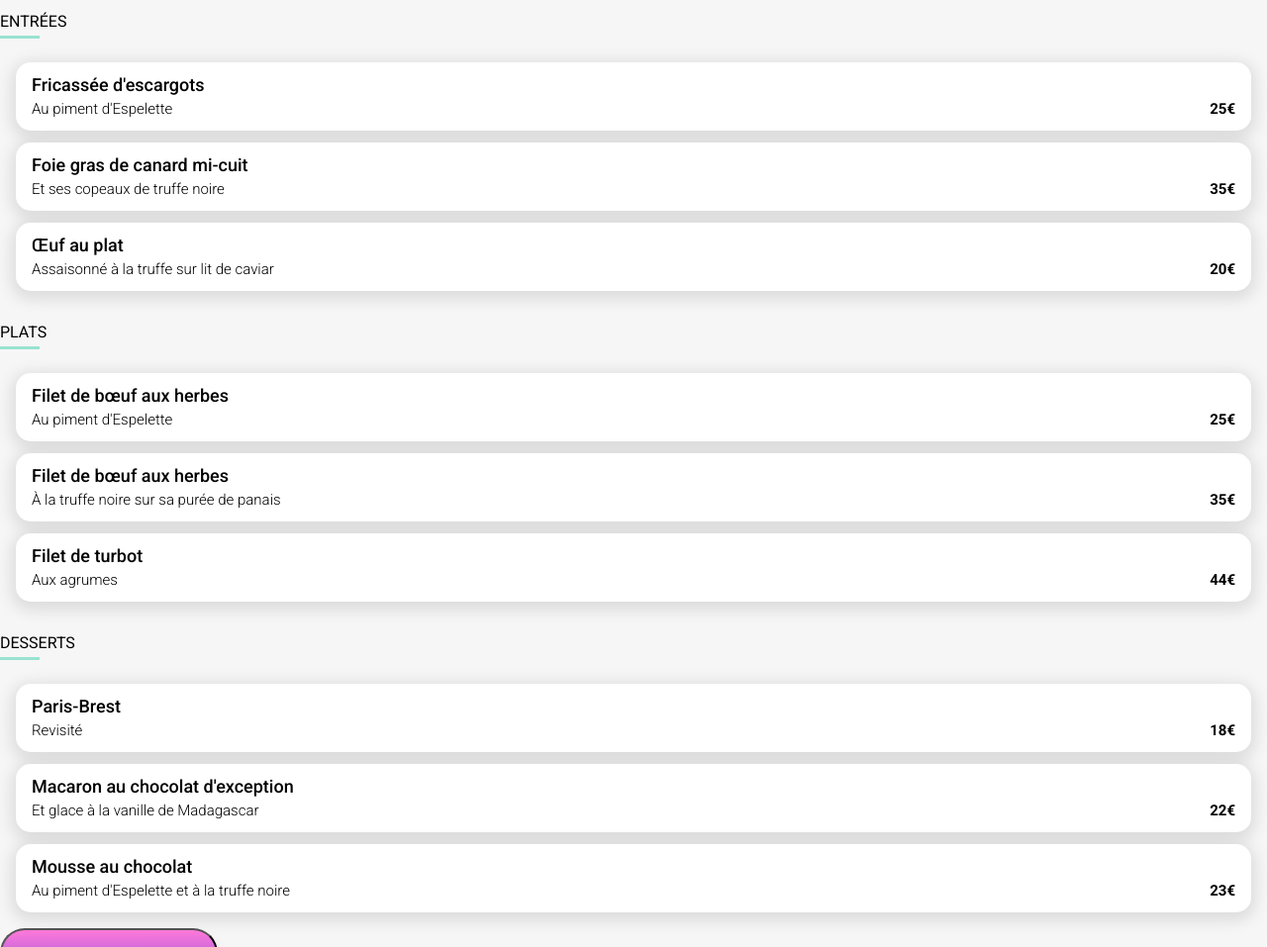
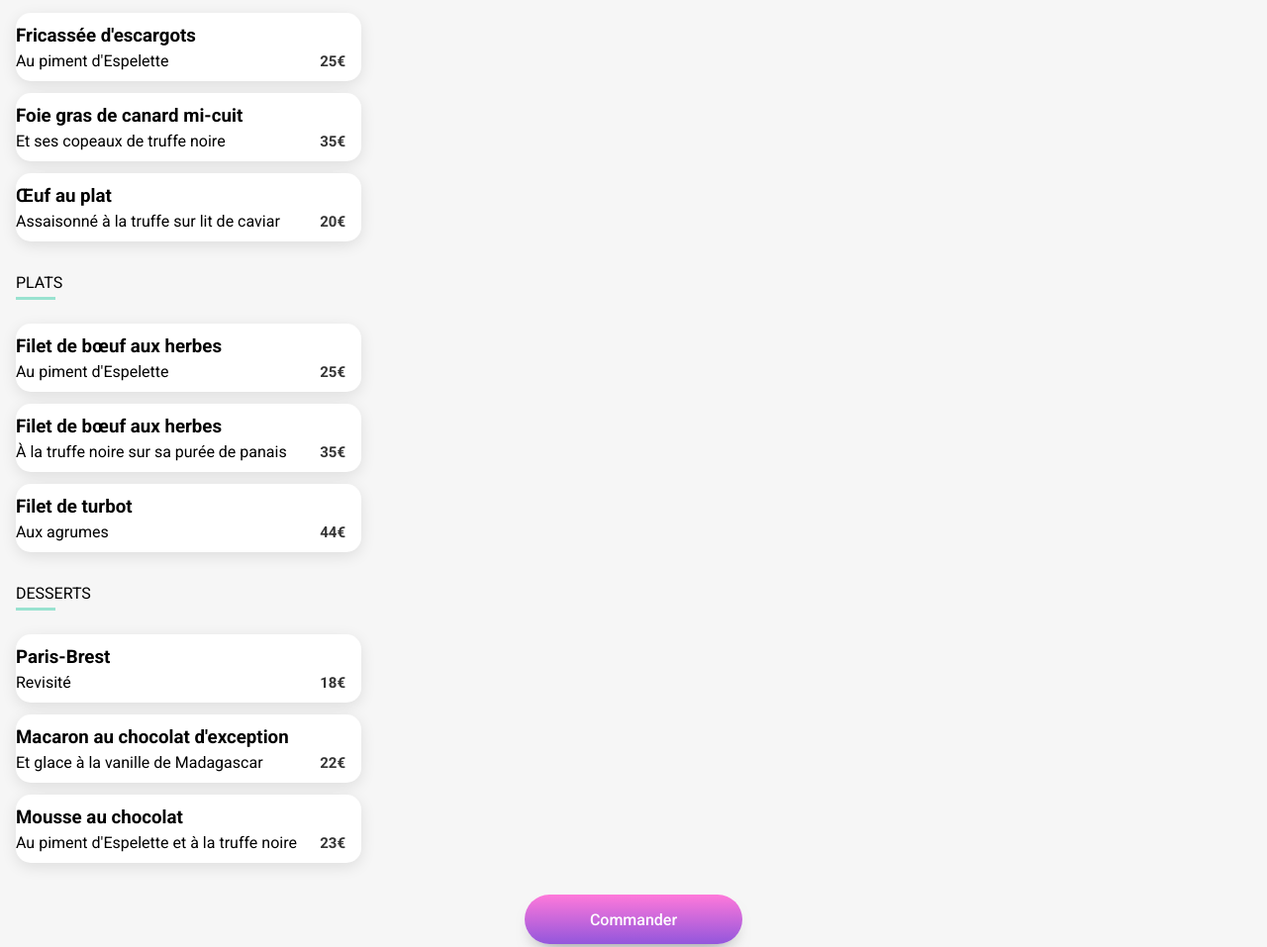
Before and after one commit to ElodieFNS/Fernandes_Elodie_Projet4, a plain HTML site: page menus/la_palette_du_gout.html in a window 1280 px wide. Shown: the part 404-1361 px from the top of the page at 99% size. Drawn offline with Linux system fonts and the light colour scheme; a web font is replaced by a local one.

Commit message:
modification du scss et de chaque html de chaque restaurant pour régler des erreurs

```diff
--- a/Sass/style.scss
+++ b/Sass/style.scss
@@ -20,6 +20,7 @@
     justify-content: center;
     border-radius: 40px;
     box-shadow: 0px 10px 20px -13px #585858;
+    border: none;
 }
 
 /* VARIABLE */
@@ -97,6 +98,8 @@ h1{
     margin-top: 1rem;
     margin-bottom: 3rem;
     color: $color-white;
+    font-weight: 500;
+    font-size: 16px;
 }
 
 /* Fonctionnement */
@@ -356,21 +359,36 @@ footer{
 
 .main_restaurant{
     background-color: $color-grey;
-    border-radius: 40px;
 }
 
 .restaurant_img{
     width: 375px;
     height: 275px;
+    object-fit: cover;
 }
 
 .restaurant_carte{
-
-    border-radius: 30px 30px 0 0;
+    border-radius: 30px 30px 30px 0;
+    margin-top: -60px;
+    z-index: 1;
+    position: relative;
+    background: $color-grey;
 }
 
 .restaurant_titre{
     display: flex;
+    justify-content: space-around;
+    align-items: center;
+    padding-right: 1rem;
+
+    h2{
+        font-family: $font-logo-titre;
+        font-weight: 400;
+        font-size: 28px;
+        font-style: italic;
+
+    }
+
 }
 
 .restaurant_categ_relative{
@@ -381,13 +399,14 @@ footer{
 .restaurant_categ{
         font-size: 16px;
         text-transform: uppercase;
+        padding-left: 1rem;
     }
 
 .restaurant_categ::after{
     content: "";
     position: absolute;
     top: 40px;
-    left: 0px;
+    left: 16px;
     width: 40px;
     height: 3px;
     background-color: #99E2D0;
@@ -399,74 +418,83 @@ footer{
     gap: 12px;
     margin: 1rem;
 
-    article{
-        display: flex;
-        flex-direction: column;
-        position: relative;
-        box-shadow: 0px 4px 15px 5px rgba(0,0,0,0.1);
-        border-radius: 15px;
-        background-color: $color-white;
-        height: 69px;
-        justify-content: center;
-
-        i{
-            position: absolute;
-            opacity: 0;
-            left: 92%;
-            width: 59px;
-            height: 100%;
-            background-color: #99E2D0;
-            border-radius: 0 15px 15px 0;
-            display: flex;
-            align-items: center;
-            justify-content: center;
-            color: $color-white;
-            transition: transform 1s ease;
-
-        }
 }
 
+.restaurant_un_plat{
+    background-color: $color-white;
+    width: 349px;
+    height: 69px;
+    display: flex;
+    flex-direction: row;
+    justify-content: space-between;
+    align-items: center;
+    border-radius: 15px;
+    box-shadow: 0px 4px 15px 0px rgba(0, 0, 0, 0.1);
+    overflow: hidden;
+    position: relative;
+    animation: menu-appear 1000ms ease both;
 }
 
 .restaurant_plats{
     display: flex;
-    justify-content: space-between;
-    align-items: center;
-
-    div{
-        display: flex;
     flex-direction: column;
     gap: 5px;
-        margin-left: 1rem;
+    height: 69;
+    overflow: hidden;
+    text-overflow: ellipsis;
 
     h3{
-            font-size: 18px;
-            font-weight: 500;
         margin: 0;
+        text-overflow: ellipsis;
+        white-space: nowrap;
+        overflow: hidden;
     }
 
     p{
-            font-weight: 300;
-            font-size: 15px;
         margin: 0;
+        text-overflow: ellipsis;
+        white-space: nowrap;
+        overflow: hidden;
     }
 }
 
-    p{
-        margin-right: 1rem;
-        margin-top: 2.5rem;
+
+.plat_prix{
+    font-size: 15px;
     font-weight: 700;
-        font-size: 15px;
-        transition: transform 1s ease;
+    color: #353535;
+    margin-left: 5px;
+    padding-top: 1.7rem;
+    padding-right: 1rem;
+    transition: 0.7s ease-in-out;
 }
 
+.check{
+    display: flex;
+    align-items: center;
+    justify-content: center;
+    width: 69px;
+    height: 79px;
+    flex-shrink: 0;
+    background-color: purple;
+    border-radius: 0 15px 15px 0;
+    align-items: center;
+    position: absolute;
+    right: 0;
+    top: 0;
+    transform: translateX(69px);
+    transition: 0.7s ease-in-out;
 }
 
-.restaurant_type_plats article:hover .check {
-    transform: translateX(-50%);
-    opacity: 1;
+.restaurant_un_plat:hover .plat_prix{
+    margin-right: 69px;
 }
 
-.restaurant_type_plats article:hover .plat_prix {
-    transform: translateX(-3rem);
+.restaurant_un_plat:hover .check{
+    transform: translateX(0);
 }
+
+.reservation_bouton_centre{
+    display: flex;
+    justify-content: center;
+}
--- a/menus/la_palette_du_gout.html
+++ b/menus/la_palette_du_gout.html
@@ -32,33 +32,33 @@
                 <div class="restaurant_type_plats">
                     <article class="restaurant_un_plat">
                         <div class="restaurant_plats">
-                            <div>
                             <h3>Fricassée d'escargots</h3>
                             <p>Au piment d'Espelette</p>
                         </div>
                         <p class="plat_prix">25€</p>
+                        <div class="check">
+                            <i class="fa-solid fa-circle-check fa-lg"></i>
                         </div>
-                        <i class="fa-solid fa-circle-check fa-lg check"></i>
                     </article>
                     <article class="restaurant_un_plat">
                         <div class="restaurant_plats">
-                            <div>
                             <h3>Foie gras de canard mi-cuit</h3>
                             <p>Et ses copeaux de truffe noire</p>
                         </div>
                         <p class="plat_prix">35€</p>
+                        <div class="check">
+                            <i class="fa-solid fa-circle-check fa-lg"></i>
                         </div>
-                        <i class="fa-solid fa-circle-check fa-lg check"></i>
                     </article>
                     <article class="restaurant_un_plat">
                         <div class="restaurant_plats">
-                            <div>
                             <h3>Œuf au plat</h3>
                             <p>Assaisonné à la truffe sur lit de caviar</p>
                         </div>
                         <p class="plat_prix">20€</p>
+                        <div class="check">
+                            <i class="fa-solid fa-circle-check fa-lg"></i>
                         </div>
-                        <i class="fa-solid fa-circle-check fa-lg check"></i>
                     </article>
                 </div>
             </div>
@@ -69,33 +69,33 @@
                 <div class="restaurant_type_plats">
                     <article class="restaurant_un_plat">
                         <div class="restaurant_plats">
-                            <div>
                             <h3>Filet de bœuf aux herbes</h3>
                             <p>Au piment d'Espelette</p>
                         </div>
                         <p class="plat_prix">25€</p>
+                        <div class="check">
+                            <i class="fa-solid fa-circle-check fa-lg"></i>
                         </div>
-                        <i class="fa-solid fa-circle-check fa-lg check"></i>
                     </article>
                     <article class="restaurant_un_plat">
                         <div class="restaurant_plats">
-                            <div>
                             <h3>Filet de bœuf aux herbes</h3>
                             <p>À la truffe noire sur sa purée de panais</p>
                         </div>
                         <p class="plat_prix">35€</p>
+                        <div class="check">
+                            <i class="fa-solid fa-circle-check fa-lg"></i>
                         </div>
-                        <i class="fa-solid fa-circle-check fa-lg check"></i>
                     </article>
                     <article class="restaurant_un_plat">
                         <div class="restaurant_plats">
-                            <div>
                             <h3>Filet de turbot</h3>
                             <p>Aux agrumes</p>
                         </div>
                         <p class="plat_prix">44€</p>
+                        <div class="check">
+                            <i class="fa-solid fa-circle-check fa-lg"></i>
                         </div>
-                        <i class="fa-solid fa-circle-check fa-lg check"></i>
                     </article>
                 </div>
             </div>
@@ -106,37 +106,39 @@
                 <div class="restaurant_type_plats">
                     <article class="restaurant_un_plat">
                         <div class="restaurant_plats">
-                            <div>
                             <h3>Paris-Brest</h3>
                             <p>Revisité</p>
                         </div>
                         <p class="plat_prix">18€</p>
+                        <div class="check">
+                            <i class="fa-solid fa-circle-check fa-lg"></i>
                         </div>
-                        <i class="fa-solid fa-circle-check fa-lg check"></i>
                     </article>
                     <article class="restaurant_un_plat">
                         <div class="restaurant_plats">
-                            <div>
                             <h3>Macaron au chocolat d'exception </h3>
                             <p>Et glace à la vanille de Madagascar</p>
                         </div>
                         <p class="plat_prix">22€</p>
+                        <div class="check">
+                            <i class="fa-solid fa-circle-check fa-lg"></i>
                         </div>
-                        <i class="fa-solid fa-circle-check fa-lg check"></i>
                     </article>
                     <article class="restaurant_un_plat">
                         <div class="restaurant_plats">
-                            <div>
                             <h3>Mousse au chocolat </h3>
                             <p>Au piment d'Espelette et à la truffe noire</p>
                         </div>
                         <p class="plat_prix">23€</p>
+                        <div class="check">
+                            <i class="fa-solid fa-circle-check fa-lg"></i>
                         </div>
-                        <i class="fa-solid fa-circle-check fa-lg check"></i>
                     </article>
                 </div>
             </div>
+            <div class="reservation_bouton_centre">
                 <input class="reservation_bouton" type="button" value="Commander" />
+            </div>
         </section>
     </main>
     <footer>
```
Also changed, not shown: menus/a_la_francaise.html (+21 -19 lines), menus/la_noteçenchantee.html (+22 -20 lines), menus/le_delice_des_sens.html (+32 -24 lines), Sass/style.css, 1 other file. Lines whose indentation alone changed are shown as unchanged.
